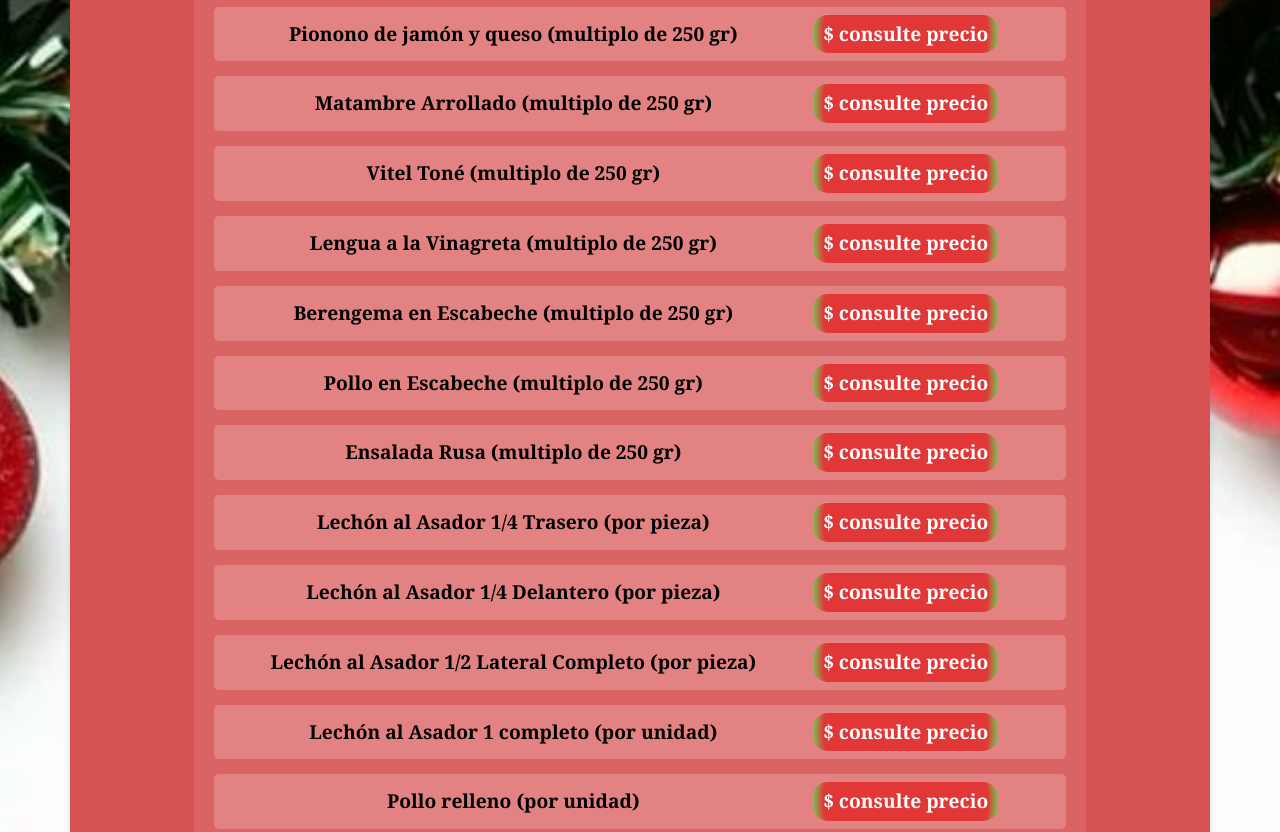
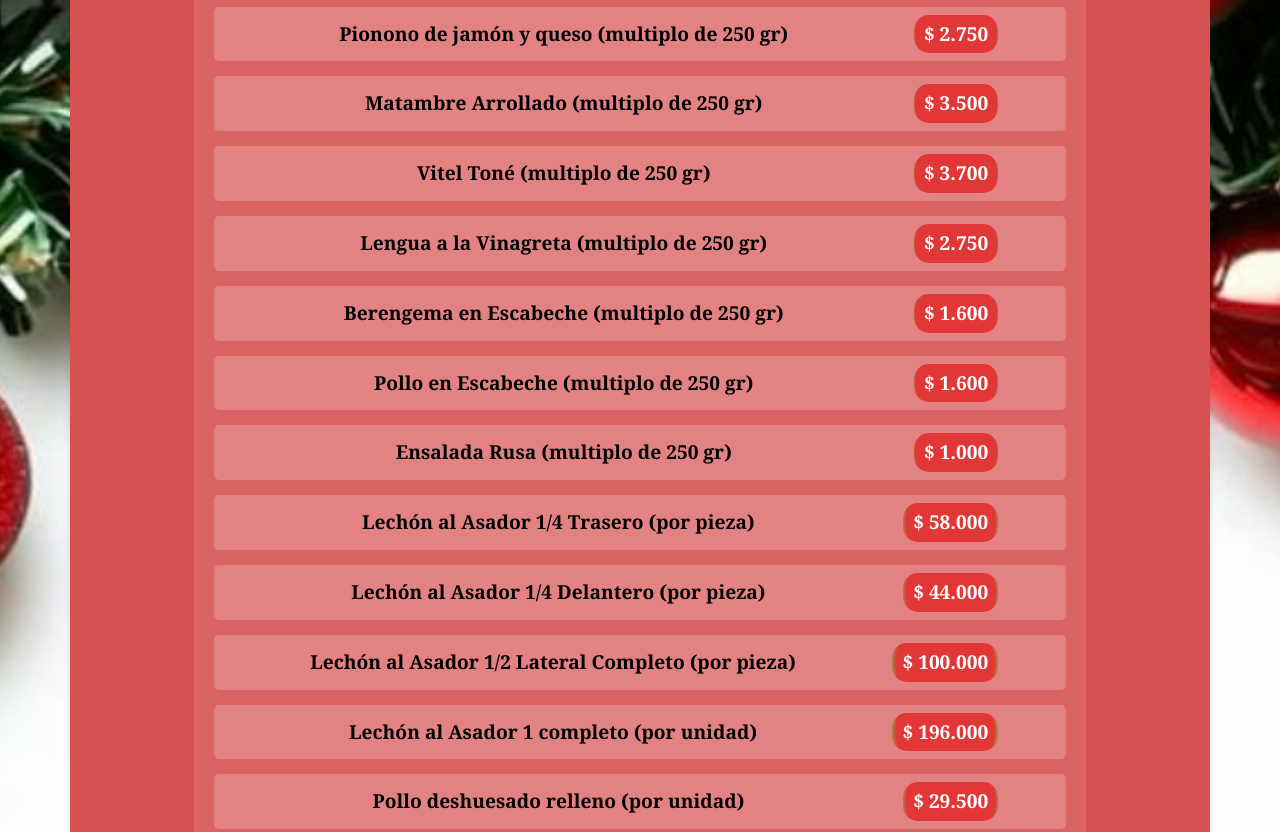
Before and after one commit to EzeMuzaber/AJA2024, a plain HTML site: page pages/MenuVenta.html in a window 1280 px wide. Shown: the part 316-1148 px from the top of the page. Drawn offline with nearby package versions, Linux system fonts and the light colour scheme.

Commit message:
se agregaron precios

```diff
--- a/pages/MenuVenta.html
+++ b/pages/MenuVenta.html
@@ -14,7 +14,7 @@
 </head>
 
 <body class="fondoVenta">
-    <div class="container mt-5 text-center menu1">
+    <div class="container mt-5 mb-4 text-center menu1">
         <h1 class="mb-4 text-light">🎄 Menú de venta Navideño 🎄</h1>
         <p class="text-light">¡Explora nuestros menus especiales para esta temporada navideña!</p>
 
@@ -31,52 +31,52 @@
             <h2>🎅 Platos Navideños🎅</h2>
             <div class="menu-item">
                 <span class="dish">Pionono de jamón y queso (multiplo de 250 gr)</span>
-                <span class="price">$ consulte precio</span>
+                <span class="price">$ 2.750</span>
             </div>
             <div class="menu-item">
                 <span class="dish">Matambre Arrollado (multiplo de 250 gr)</span>
-                <span class="price">$ consulte precio</span>
+                <span class="price">$ 3.500</span>
             </div>
             <div class="menu-item">
                 <span class="dish">Vitel Toné (multiplo de 250 gr)</span>
-                <span class="price">$ consulte precio</span>
+                <span class="price">$ 3.700</span>
             </div>
             <div class="menu-item">
                 <span class="dish">Lengua a la Vinagreta (multiplo de 250 gr)</span>
-                <span class="price">$ consulte precio</span>
+                <span class="price">$ 2.750</span>
             </div>
             <div class="menu-item">
                 <span class="dish">Berengema en Escabeche (multiplo de 250 gr)</span>
-                <span class="price">$ consulte precio</span>
+                <span class="price">$ 1.600</span>
             </div>
             <div class="menu-item">
                 <span class="dish">Pollo en Escabeche (multiplo de 250 gr)</span>
-                <span class="price">$ consulte precio</span>
+                <span class="price">$ 1.600</span>
             </div>
 
             <div class="menu-item">
                 <span class="dish">Ensalada Rusa (multiplo de 250 gr)</span>
-                <span class="price">$ consulte precio</span>
+                <span class="price">$ 1.000</span>
             </div>
             <div class="menu-item">
                 <span class="dish">Lechón al Asador 1/4 Trasero (por pieza)</span>
-                <span class="price">$ consulte precio</span>
+                <span class="price">$ 58.000</span>
             </div>
             <div class="menu-item">
                 <span class="dish">Lechón al Asador 1/4 Delantero (por pieza)</span>
-                <span class="price">$ consulte precio</span>
+                <span class="price">$ 44.000</span>
             </div>
             <div class="menu-item">
                 <span class="dish">Lechón al Asador 1/2 Lateral Completo (por pieza)</span>
-                <span class="price">$ consulte precio</span>
+                <span class="price">$ 100.000</span>
             </div>
             <div class="menu-item">
                 <span class="dish">Lechón al Asador 1 completo (por unidad)</span>
-                <span class="price">$ consulte precio</span>
+                <span class="price">$ 196.000</span>
             </div>
             <div class="menu-item">
-                <span class="dish">Pollo relleno (por unidad)</span>
-                <span class="price">$ consulte precio</span>
+                <span class="dish">Pollo deshuesado relleno (por unidad)</span>
+                <span class="price">$ 29.500</span>
             </div>
 
             <!-- <div class="menu-item">
@@ -114,7 +114,7 @@
                     </p>
                 </div>
                 <div class="combo-price">
-                    <span>$ consulte precio</span>
+                    <span>$ 42.000</span>
                 </div>
             </div>
             <!-- FIN COMBO 1 -->
@@ -122,7 +122,7 @@
             <!-- COMBO 2 -->
             <div class="combo-item">
                 <div class="combo-description">
-                    <h4 class="numeroCombo"> COMBO 2 (PLUS) comen 4 </h4>
+                    <h4 class="numeroCombo"> COMBO 2 (PLUS) comen 6 </h4>
                     <h6 class="tituloCombo">ENTRADA:</h6>
                     <p>
                         -Pionono de jamón y Queso (250gr)<br>
@@ -141,7 +141,7 @@
                     </p>
                 </div>
                 <div class="combo-price">
-                    <span>$ consulte precio</span>
+                    <span>$ 44.000</span>
                 </div>
             </div>
             <!-- FIN COMBO 2 -->
@@ -149,7 +149,7 @@
             <!-- COMBO 3 -->
             <div class="combo-item">
                 <div class="combo-description">
-                    <h4 class="numeroCombo"> COMBO 3 (PREMIUM) comen 4 </h4>
+                    <h4 class="numeroCombo"> COMBO 3 (PREMIUM) comen 8 </h4>
                     <h6 class="tituloCombo">ENTRADA:</h6>
                     <p>
                         -Vitel Toné (250gr)<br>
@@ -168,7 +168,7 @@
                     </p>
                 </div>
                 <div class="combo-price">
-                    <span>$ consulte precio</span>
+                    <span>$ 118.700</span>
                 </div>
             </div>
             <!-- FIN COMBO 3 -->
@@ -188,15 +188,15 @@
             <h2>🍰 Postres Navideños🍰</h2>
             <div class="menu-item">
                 <span class="dish">Pan Dulce Premiun 500 gr</span>
-                <span class="price">$ consulte precio</span>
+                <span class="price">$ 5.000</span>
             </div>
             <div class="menu-item">
                 <span class="dish">Budin Marmolado 250gr</span>
-                <span class="price">$ consulte precio</span>
+                <span class="price">$ 2.500</span>
             </div>
         </section>
 
-        <a href="../index.html" class="btn btn-primary mt-4">Volver al Menú Principal</a>
+        <a href="../index.html" class="btn btn-primary mt-4 mb-4">Volver al Menú Principal</a>
     </div>
     <!-- FOOTER -->
    <!-- FOOTER -->
@@ -233,7 +233,7 @@
             </a>
         </div>
         <hr class="footer-divider">
-        <p class="footer-copy">&copy; 2024 Ezequiel Muzaber - Asociación Juvenil Araucana - Todos los derechos reservados</p>
+        <p class="footer-copy">&copy; 2024 Asociación Juvenil Araucana - Ezequiel Muzaber -  Todos los derechos reservados</p>
     </div>
 </footer>
 
```
Also changed, not shown: index.html (+3 -3 lines).
